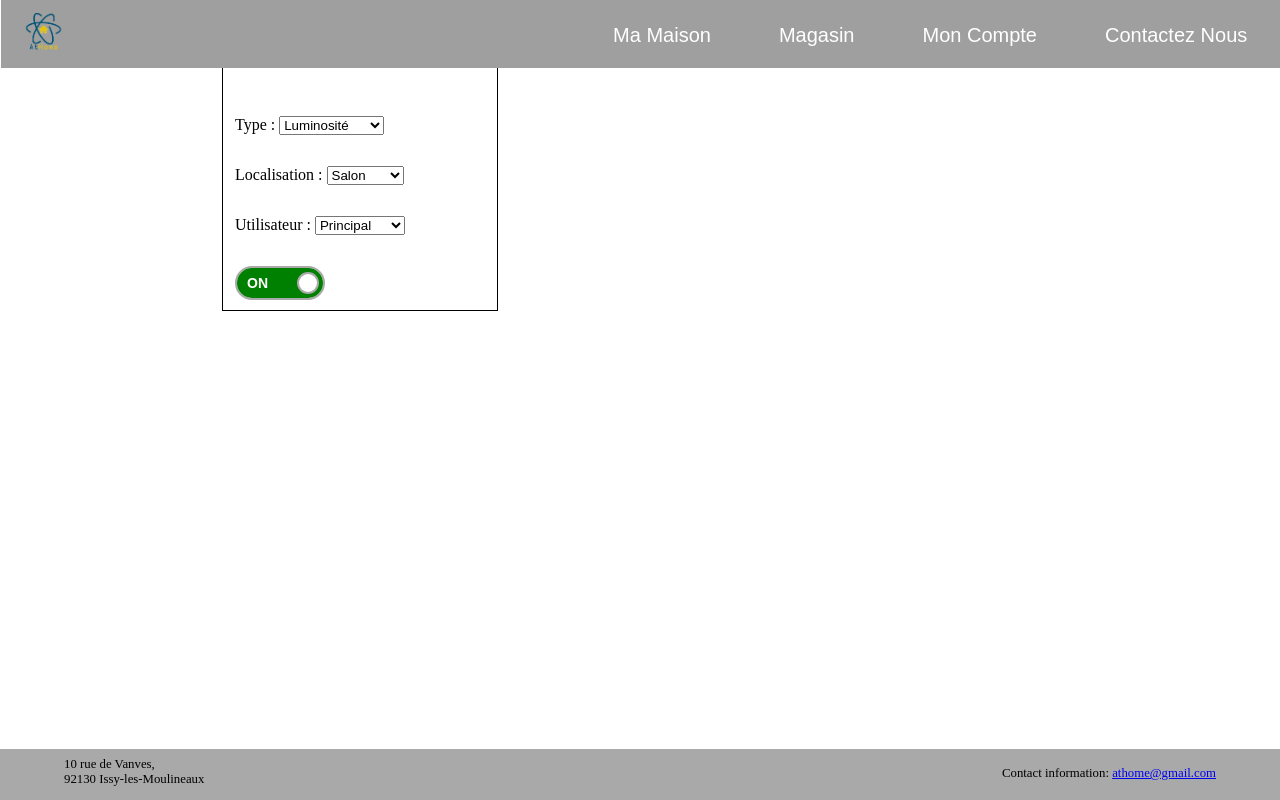
After one commit to Zumosi/App-site, a PHP site: the page made by Vue/page 18.php in a window 1280 px wide. The commit adds this page. Run offline with PHP 8.4, Linux system fonts and the light colour scheme.

Commit message:
ajout page 18 et css

```diff
--- /dev/null
+++ b/Vue/page 18.css
@@ -0,0 +1,64 @@
+.onoffswitch {
+    position: relative; width: 90px;
+    -webkit-user-select:none; -moz-user-select:none; -ms-user-select: none;
+}
+.onoffswitch-checkbox {
+    display: none;
+}
+.onoffswitch-label {
+    display: block; overflow: hidden; cursor: pointer;
+    border: 2px solid darkgrey; border-radius: 20px;
+}
+.onoffswitch-inner {
+    display: block; width: 200%; margin-left: -100%;
+    transition: margin 0.3s ease-in 0s;
+}
+.onoffswitch-inner:before, .onoffswitch-inner:after {
+    display: block; float: left; width: 50%; height: 30px; padding: 0; line-height: 30px;
+    font-size: 14px; color: white; font-family: Trebuchet, Arial, sans-serif; font-weight: bold;
+    box-sizing: border-box;
+}
+.onoffswitch-inner:before {
+    content: "ON";
+    padding-left: 10px;
+    background-color: green; color: white;
+    text-align: left;
+}
+.onoffswitch-inner:after {
+    content: "OFF";
+    padding-right: 10px;
+    background-color: red; color: white;
+    text-align: right;
+}
+.onoffswitch-switch {
+    display: block; width: 18px; margin: 6px;
+    background: white;
+    position: absolute; top: 0; bottom: 0;
+    right: 56px;
+    border: 2px solid darkgrey; border-radius: 20px;
+    transition: all 0.3s ease-in 0s;
+}
+.onoffswitch-checkbox:checked + .onoffswitch-label .onoffswitch-inner {
+    margin-left: 0;
+}
+.onoffswitch-checkbox:checked + .onoffswitch-label .onoffswitch-switch {
+    right: 0px;
+}
+form {
+    background-color:transparent;
+    padding:20px;
+    width:280px;
+    line-height: 50px;
+    margin-left: 15vw;
+}
+fieldset{
+    border:1px solid;
+
+}
+#form label {
+    display: block;
+    float: left;
+}
+legend{
+    text-align: center;
+}
--- /dev/null
+++ b/Vue/page 18.php
@@ -0,0 +1,52 @@
+<?php
+?>
+<html lang="en">
+<head>
+    <meta charset="UTF-8">
+    <title>page 18</title>
+    <meta name="viewport" content="width=device-width, initial-scale=1">
+    <link rel="stylesheet" href="page%2018.css" />
+</head>
+
+<?php include ("header.php")
+?>
+
+<body>
+<form method="post">
+    <fieldset>
+        <FORM id="Form"><legend> Mon capteur</legend>
+            <p>
+                <label for="Type">Type :</label>
+            <SELECT name="Type" size="1" id="Type">
+                <OPTION>Luminosité
+                <OPTION>Temperature
+                <OPTION>Micro
+                <OPTION>Infra-rouge
+                <OPTION>Humidité
+                <OPTION>Video-camera
+            </SELECT><br>
+            <label for="Localisation">Localisation :</label>
+            <SELECT name="Localisation" size="1" id="Localisation">
+                <option>Salon
+                <option>Chambre
+                <option>Couloir
+            </SELECT><br>
+            <label for="Utilisateur">Utilisateur :</label>
+            <SELECT name="Utilisateur" size="1" id="Utilisateur">
+            <option>Principal
+            <option>Secondaire
+            </SELECT><br>
+            </p>
+        </FORM>
+            <div class="onoffswitch">
+                <input type="checkbox" name="onoffswitch" class="onoffswitch-checkbox" id="myonoffswitch" checked>
+                <label class="onoffswitch-label" for="myonoffswitch">
+                    <span class="onoffswitch-inner"></span>
+                    <span class="onoffswitch-switch"></span>
+                </label>
+            </div>
+    </fieldset>
+
+    <?php include ("footer.html");
+    ?>
+</body>
```
Also changed, not shown: Vue/page 16.css (added, +23 -0 lines), Vue/page 16.html (added, +72 -0 lines), Vue/page 17.css (added, +82 -0 lines), Vue/page17.php (+2 -85 lines).
